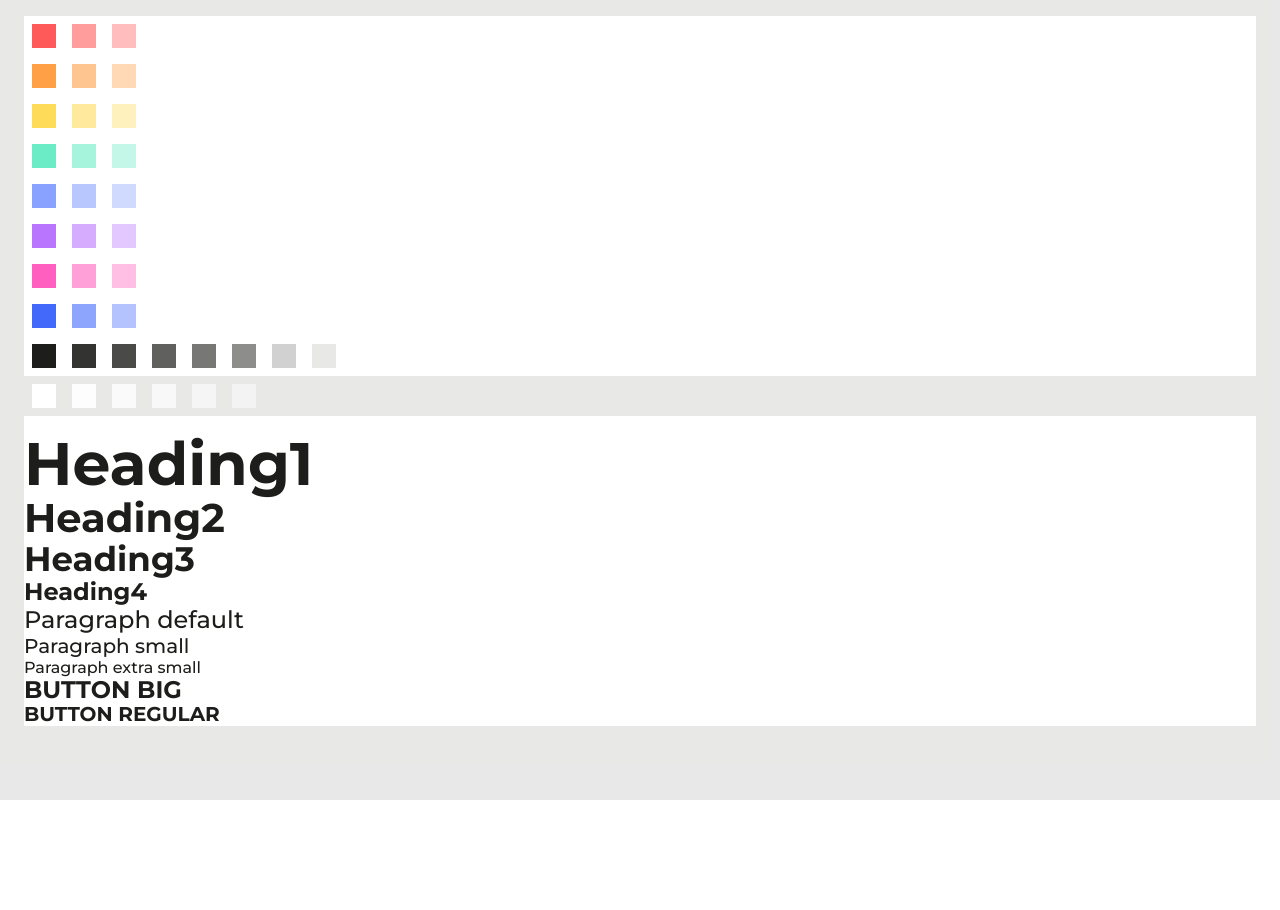
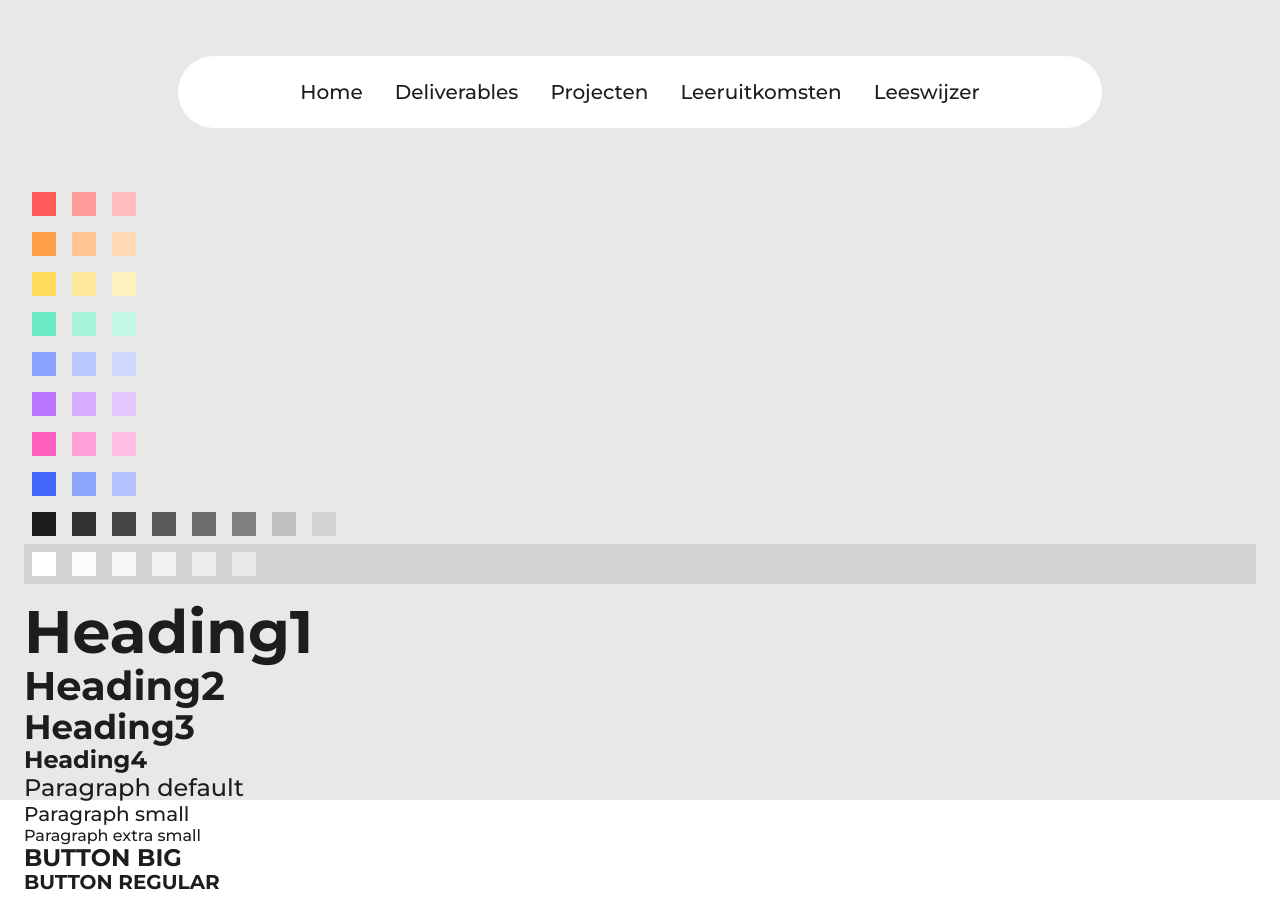
Before and after one commit to metteghijsen/semester6-website, a Nuxt app in the folder frontend/: page /playground/mette in a window 1280 px wide. Before the commit the page ends 800 px from the top, so only its background shows below. Built offline with nearby package versions, Linux system fonts and the light colour scheme.

Commit message:
Feature: Started working on taskbar component

```diff
--- /dev/null
+++ b/frontend/components/layout/Taskbar.vue
@@ -0,0 +1,69 @@
+<template>
+  <div class="justify-center flex my-8">
+    <div class="bg-white100 px-[106px] py-3 flex justify-center rounded-full max-w-[1030px]">
+      <router-link :to="links[0].to" class="px-2" :class="{ 'active-link': isActive(links[0].to) }">
+        <UiTypography type="p" size="paragraph-small" :class="{ 'font-bold': isActive(links[0].to) }">
+          Home
+        </UiTypography>
+        <div v-if="isActive(links[0].to)" class="bg-darkblue100 h-0.5 rounded-full" />
+        <!-- <div v-else class="bg-darkblue100 h-0.5 rounded-full w-0 hover:w-full hover:transition-transform" /> -->
+      </router-link>
+
+      <router-link :to="links[1].to" class="px-2" :class="{ 'active-link': isActive(links[1].to) }">
+        <UiTypography type="p" size="paragraph-small" :class="{ 'font-bold': isActive(links[1].to) }">
+          Deliverables
+        </UiTypography>
+        <div v-if="isActive(links[1].to)" class="bg-darkblue100 h-0.5 rounded-full" />
+      </router-link>
+
+      <router-link :to="links[2].to" class="px-2" :class="{ 'active-link': isActive(links[2].to) }">
+        <UiTypography type="p" size="paragraph-small" :class="{ 'font-bold': isActive(links[2].to) }">
+          Projecten
+        </UiTypography>
+        <div v-if="isActive(links[2].to)" class="bg-darkblue100 h-0.5 rounded-full" />
+      </router-link>
+
+      <router-link :to="links[3].to" class="px-2" :class="{ 'active-link': isActive(links[3].to) }">
+        <UiTypography type="p" size="paragraph-small" :class="{ 'font-bold': isActive(links[3].to) }">
+          Leeruitkomsten
+        </UiTypography>
+        <div v-if="isActive(links[3].to)" class="bg-darkblue100 h-0.5 rounded-full" />
+      </router-link>
+
+      <router-link :to="links[4].to" class="px-2" :class="{ 'active-link': isActive(links[4].to) }">
+        <UiTypography type="p" size="paragraph-small" :class="{ 'font-bold': isActive(links[4].to) }">
+          Leeswijzer
+        </UiTypography>
+        <div v-if="isActive(links[4].to)" class="bg-darkblue100 h-0.5 rounded-full" />
+      </router-link>
+    </div>
+  </div>
+</template>
+
+<script>
+export default {
+  computed: {
+    links () {
+      return [
+        { text: 'Home', to: '/' },
+        { text: 'Deliverables', to: '/deliverables' },
+        { text: 'Projecten', to: '/projecten' },
+        { text: 'Leeruitkomsten', to: '/leeruitkomsten' },
+        { text: 'Leeswijzer', to: '/leeswijzer' }
+      ]
+    }
+  },
+  methods: {
+    isActive (route) {
+      return this.$route.path === route
+    }
+  }
+}
+</script>
+
+<style scoped>
+.active-link {
+  font-weight: bold;
+  color: #0000FF; /* Blauwe kleur voor de actieve link */
+}
+</style>
--- a/frontend/pages/playground/mette.vue
+++ b/frontend/pages/playground/mette.vue
@@ -1,7 +1,7 @@
 <template>
   <UiContainer>
     <div class="h-full overflow-x-auto">
-      <div class="bg-white100 my-2">
+      <LayoutTaskbar />
       <div class="flex">
         <div class="w-3 h-3 m-1 bg-red100" />
         <div class="w-3 h-3 m-1 bg-red60" />
@@ -91,6 +91,5 @@
         </UiTypography>
       </div>
     </div>
-    </div>
   </UiContainer>
 </template>
```
Lines whose indentation alone changed are shown as unchanged.
